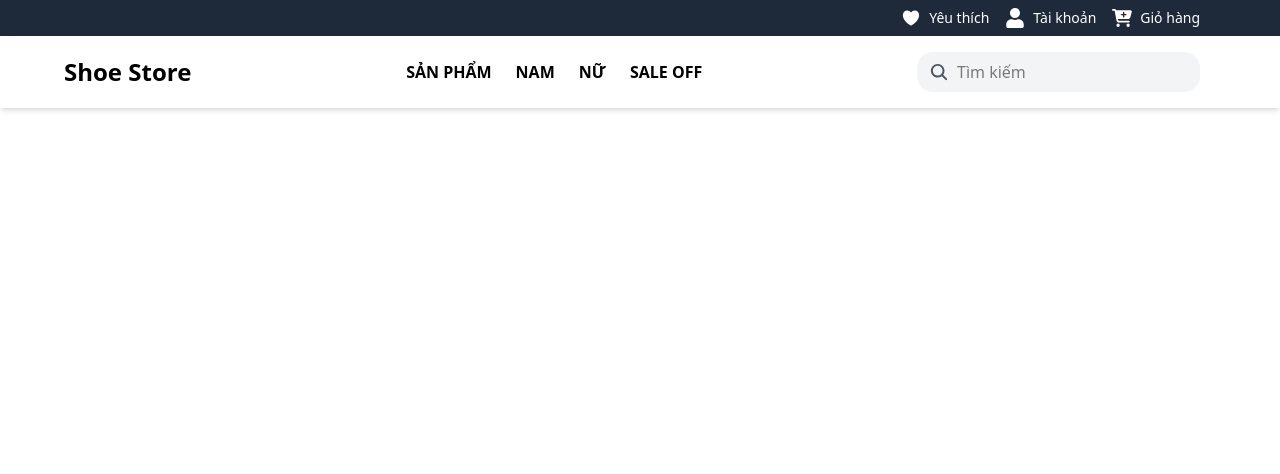
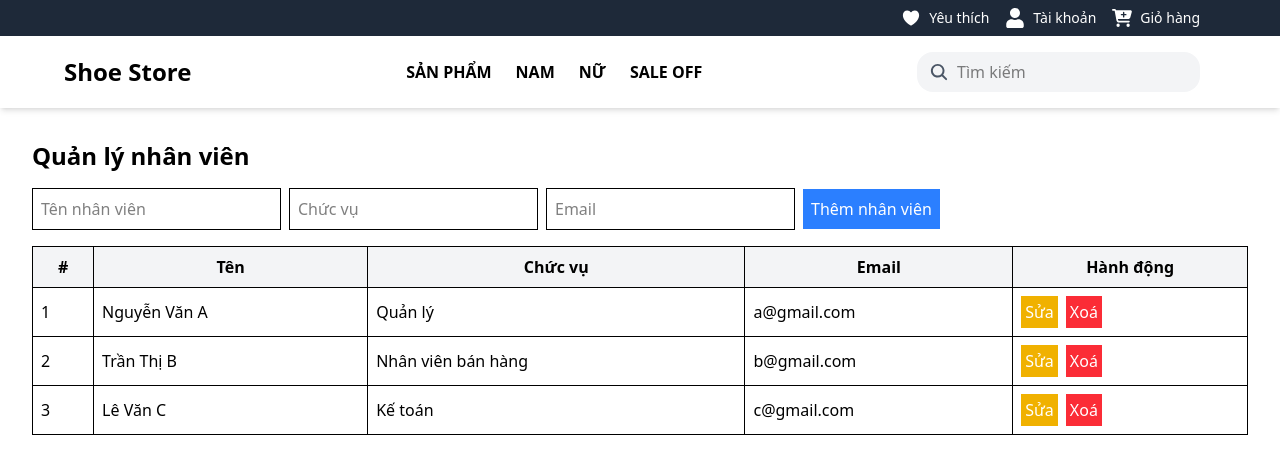
Before and after one commit to mrDanh11/Ecommerce_ShoeStore, a React (Vite) app in the folder frontend/: page /admin/employees in a window 1280 px wide. Shown: the top 474 px of the page. Built offline with nearby package versions, Linux system fonts and the light colour scheme.

Commit message:
Mô tả thay đổi

```diff
--- a/frontend/src/App.jsx
+++ b/frontend/src/App.jsx
@@ -3,6 +3,11 @@ import Home from "./pages/Home";
 import Navbar from "./components/Navbar";
 import Topbar from "./components/Topbar";
 import ProductList from "./pages/shop/ProductList"; // 👈 Dòng này
+import EmployeeManager from "./pages/admin/EmployeeManager";
+import ProductStatistics from "./pages/admin/ProductStatistics";
+import LandingPage from "./pages/admin/LandingPage";
+
+
 
 const App = () => {
   return (
@@ -12,6 +17,9 @@ const App = () => {
       <Routes>
         <Route path="/" element={<Home />} />
         <Route path="/shop" element={<ProductList />} /> {/* 👈 Dòng này */}
+        <Route path="/admin/employees" element={<EmployeeManager />} />
+        <Route path="/admin/statistics" element={<ProductStatistics />} />
+        <Route path="/admin" element={<LandingPage />} />
       </Routes>
     </>
   );
--- /dev/null
+++ b/frontend/src/pages/admin/EmployeeManager.jsx
@@ -0,0 +1,151 @@
+import { useState } from "react";
+
+const EmployeeManager = () => {
+  const [employees, setEmployees] = useState([
+    { id: 1, name: "Nguyễn Văn A", role: "Quản lý", email: "a@gmail.com" },
+    { id: 2, name: "Trần Thị B", role: "Nhân viên bán hàng", email: "b@gmail.com" },
+    { id: 3, name: "Lê Văn C", role: "Kế toán", email: "c@gmail.com" }
+  ]);
+
+  const [newEmployee, setNewEmployee] = useState({
+    name: "",
+    role: "",
+    email: ""
+  });
+
+  const [editingEmployee, setEditingEmployee] = useState(null); // State cho sửa nhân viên
+
+  // Thêm nhân viên mới
+  const handleAddEmployee = () => {
+    const newEmployeeData = { ...newEmployee, id: Date.now() }; // Thêm id tự động
+    setEmployees([...employees, newEmployeeData]);
+    setNewEmployee({ name: "", role: "", email: "" }); // Reset form
+  };
+
+  // Mở form sửa nhân viên
+  const handleEdit = (employee) => {
+    setEditingEmployee(employee);
+  };
+
+  // Lưu thay đổi khi sửa nhân viên
+  const handleSaveEdit = () => {
+    const updatedEmployees = employees.map((emp) =>
+      emp.id === editingEmployee.id ? editingEmployee : emp
+    );
+    setEmployees(updatedEmployees);
+    setEditingEmployee(null); // Đóng form sửa
+  };
+
+  return (
+    <div className="p-8">
+      <h1 className="text-2xl font-bold mb-4">Quản lý nhân viên</h1>
+
+      {/* Form thêm nhân viên */}
+      <div className="mb-4">
+        <input
+          type="text"
+          className="border p-2 mr-2"
+          placeholder="Tên nhân viên"
+          value={newEmployee.name}
+          onChange={(e) => setNewEmployee({ ...newEmployee, name: e.target.value })}
+        />
+        <input
+          type="text"
+          className="border p-2 mr-2"
+          placeholder="Chức vụ"
+          value={newEmployee.role}
+          onChange={(e) => setNewEmployee({ ...newEmployee, role: e.target.value })}
+        />
+        <input
+          type="email"
+          className="border p-2 mr-2"
+          placeholder="Email"
+          value={newEmployee.email}
+          onChange={(e) => setNewEmployee({ ...newEmployee, email: e.target.value })}
+        />
+        <button
+          onClick={handleAddEmployee}
+          className="bg-blue-500 text-white p-2"
+        >
+          Thêm nhân viên
+        </button>
+      </div>
+
+      {/* Form sửa nhân viên */}
+      {editingEmployee && (
+        <div className="mb-4">
+          <h2 className="text-xl font-bold mb-2">Chỉnh sửa thông tin nhân viên</h2>
+          <input
+            type="text"
+            className="border p-2 mr-2"
+            value={editingEmployee.name}
+            onChange={(e) =>
+              setEditingEmployee({ ...editingEmployee, name: e.target.value })
+            }
+          />
+          <input
+            type="text"
+            className="border p-2 mr-2"
+            value={editingEmployee.role}
+            onChange={(e) =>
+              setEditingEmployee({ ...editingEmployee, role: e.target.value })
+            }
+          />
+          <input
+            type="email"
+            className="border p-2 mr-2"
+            value={editingEmployee.email}
+            onChange={(e) =>
+              setEditingEmployee({ ...editingEmployee, email: e.target.value })
+            }
+          />
+          <button
+            onClick={handleSaveEdit}
+            className="bg-green-500 text-white p-2"
+          >
+            Lưu thay đổi
+          </button>
+        </div>
+      )}
+
+      {/* Bảng danh sách nhân viên */}
+      <table className="min-w-full border border-gray-300">
+        <thead className="bg-gray-100">
+          <tr>
+            <th className="p-2 border">#</th>
+            <th className="p-2 border">Tên</th>
+            <th className="p-2 border">Chức vụ</th>
+            <th className="p-2 border">Email</th>
+            <th className="p-2 border">Hành động</th>
+          </tr>
+        </thead>
+        <tbody>
+          {employees.map((emp, index) => (
+            <tr key={emp.id} className="hover:bg-gray-50">
+              <td className="p-2 border">{index + 1}</td>
+              <td className="p-2 border">{emp.name}</td>
+              <td className="p-2 border">{emp.role}</td>
+              <td className="p-2 border">{emp.email}</td>
+              <td className="p-2 border">
+                <button
+                  onClick={() => handleEdit(emp)} // Mở form sửa khi bấm "Sửa"
+                  className="bg-yellow-500 text-white p-1"
+                >
+                  Sửa
+                </button>
+                <button
+                  onClick={() => setEmployees(employees.filter(e => e.id !== emp.id))}
+                  className="bg-red-500 text-white p-1 ml-2"
+                >
+                  Xoá
+                </button>
+              </td>
+            </tr>
+          ))}
+        </tbody>
+      </table>
+    </div>
+  );
+};
+
+export default EmployeeManager;
--- /dev/null
+++ b/frontend/src/pages/admin/LandingPage.jsx
@@ -0,0 +1,39 @@
+import { Link } from "react-router-dom";
+
+const LandingPage = () => {
+  return (
+    <div className="p-8">
+      <h1 className="text-4xl font-bold mb-6">Chào mừng Admin</h1>
+
+      <p className="text-lg mb-4">Đây là bảng điều khiển của bạn. Bạn có thể quản lý mọi thứ từ đây.</p>
+
+      <div className="grid grid-cols-1 sm:grid-cols-2 md:grid-cols-3 gap-6">
+        <div className="bg-gray-100 p-4 rounded-lg shadow-md">
+          <h2 className="text-xl font-semibold mb-2">Quản lý nhân viên</h2>
+          <p className="mb-4">Xem và quản lý danh sách nhân viên của công ty.</p>
+          <Link to="/admin/employees" className="text-blue-500 hover:underline">
+            Xem chi tiết
+          </Link>
+        </div>
+
+        <div className="bg-gray-100 p-4 rounded-lg shadow-md">
+          <h2 className="text-xl font-semibold mb-2">Quản lý sản phẩm</h2>
+          <p className="mb-4">Quản lý danh sách sản phẩm của cửa hàng.</p>
+          <Link to="/admin/products" className="text-blue-500 hover:underline">
+            Xem chi tiết
+          </Link>
+        </div>
+
+        <div className="bg-gray-100 p-4 rounded-lg shadow-md">
+          <h2 className="text-xl font-semibold mb-2">Thống kê</h2>
+          <p className="mb-4">Xem thống kê tổng quan về cửa hàng và sản phẩm.</p>
+          <Link to="/admin/statistics" className="text-blue-500 hover:underline">
+            Xem chi tiết
+          </Link>
+        </div>
+      </div>
+    </div>
+  );
+};
+
+export default LandingPage;
--- /dev/null
+++ b/frontend/src/pages/admin/ProductStatistics.jsx
@@ -0,0 +1,52 @@
+import { useState } from "react";
+
+const ProductStatistics = () => {
+  const [products] = useState([
+    { id: 1, name: "Giày ALP2401", price: 1200000, category: "Giày thể thao", quantity: 10 },
+    { id: 2, name: "Giày AV00205", price: 1450000, category: "Giày thể thao", quantity: 5 },
+    { id: 3, name: "Giày AV00214", price: 1350000, category: "Giày công sở", quantity: 8 },
+    { id: 4, name: "Giày Sneaker Cam", price: 1350000, category: "Giày thể thao", quantity: 12 }
+  ]);
+
+  // Tính toán thống kê
+  const totalProducts = products.length;
+  const totalRevenue = products.reduce((acc, product) => acc + product.price * product.quantity, 0);
+  const productsByCategory = products.reduce((acc, product) => {
+    if (!acc[product.category]) {
+      acc[product.category] = 0;
+    }
+    acc[product.category] += product.quantity;
+    return acc;
+  }, {});
+
+  return (
+    <div className="p-8">
+      <h1 className="text-2xl font-bold mb-6">Thống kê sản phẩm</h1>
+
+      <div className="grid grid-cols-1 sm:grid-cols-2 md:grid-cols-3 gap-6">
+        <div className="bg-gray-100 p-4 rounded-lg shadow-md">
+          <h2 className="text-lg font-semibold mb-2">Tổng số sản phẩm</h2>
+          <p className="text-2xl">{totalProducts}</p>
+        </div>
+
+        <div className="bg-gray-100 p-4 rounded-lg shadow-md">
+          <h2 className="text-lg font-semibold mb-2">Tổng doanh thu</h2>
+          <p className="text-2xl">{totalRevenue.toLocaleString()} VND</p>
+        </div>
+
+        <div className="bg-gray-100 p-4 rounded-lg shadow-md">
+          <h2 className="text-lg font-semibold mb-2">Sản phẩm theo loại</h2>
+          <ul>
+            {Object.keys(productsByCategory).map((category) => (
+              <li key={category} className="text-xl">
+                {category}: {productsByCategory[category]} sản phẩm
+              </li>
+            ))}
+          </ul>
+        </div>
+      </div>
+    </div>
+  );
+};
+
+export default ProductStatistics;
```
